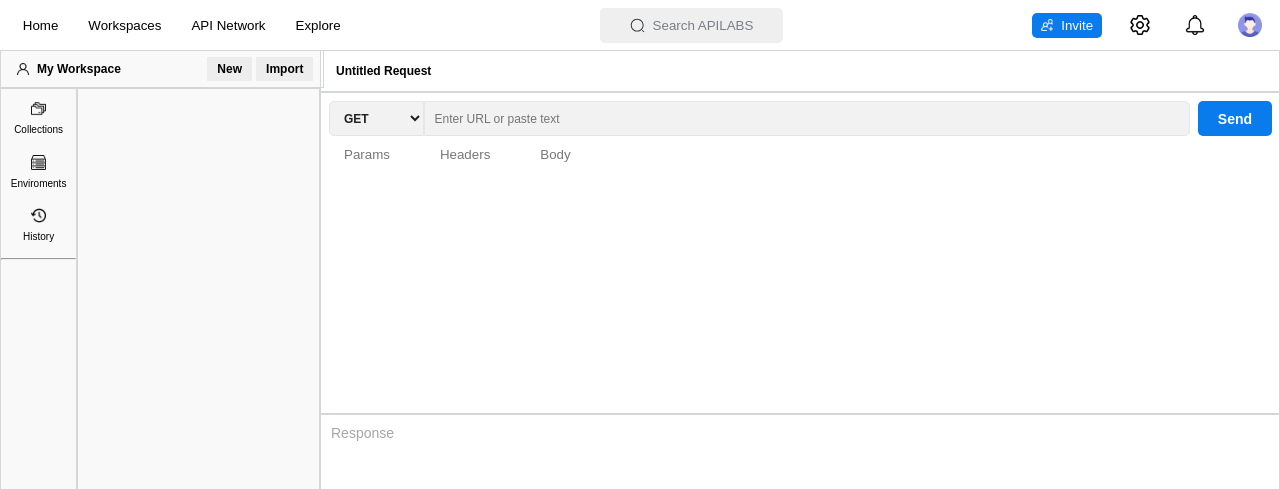
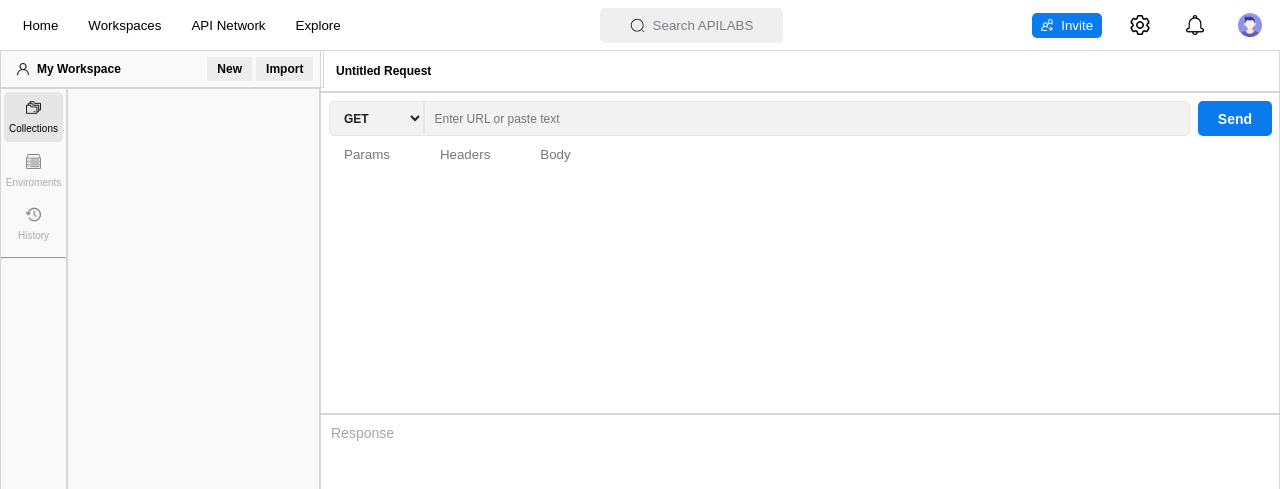
Before and after one commit to patel-anshuman/apilabs, a website: page Frontend/workspace.html in a window 1280 px wide. Both pictures are taken after a click on the button "Collections". Shown: the top 489 px of the page. Drawn offline with nearby package versions, Linux system fonts and the light colour scheme.

Commit message:
side pane

```diff
--- a/Frontend/styles/workspace.css
+++ b/Frontend/styles/workspace.css
@@ -109,6 +109,10 @@ nav {
     height: 24px;
 }
 
+#account-btn:hover + #account-window {
+    display: block;
+}
+
 #account-window {
 
     position: absolute;
@@ -122,7 +126,11 @@ nav {
     border-radius: 5px;
     border: none;
     padding: 10px;
-    display: none; /* Initially hide the account window */
+    display: none;
+}
+
+#account-window:hover {
+    display: block;
 }
 
 #account-window > img {
@@ -234,12 +242,12 @@ nav {
     border: 2px solid red;
 } */
 
-#side-pane-body-button {
-    width: 100px;
+.side-pane-body-button {
+    width: 65px;
     border: 1px solid #d5d6d6;
 }
 
-#side-pane-body-button > button {
+.side-pane-body-button > button {
     width: 90%;
     height: 50px;
     margin: 5%;
@@ -254,36 +262,58 @@ nav {
     flex-direction: column;
 }
 
-#side-pane-body-button>button:hover {
+.side-pane-tab.active {
+    background-color: #e6e6e6;
+}
+
+.side-pane-tab.active img {
+    opacity: 100%;
+}
+
+.side-pane-tab.active span {
+    color: black;
+}
+
+.side-pane-body-area.show {
+    display: block;
+}
+
+.side-pane-body-button>button:hover {
     background-color: #ededed;
 }
 
-#side-pane-body-button > button > img {
+.side-pane-body-button > button > img {
     width: 15px;
     height: auto;
+    opacity: 50%;
 }
 
-#side-pane-body-area {
+.side-pane-body-button > button > span {
+    color: #AAA;
+}
+
+.side-pane-body-area {
+    display: none;
     overflow-y: scroll;
     width: 100%;
     border: 1px solid #d5d6d6;
 }
 
-#side-pane-body-area::-webkit-scrollbar {
+.side-pane-body-area::-webkit-scrollbar {
     width: 8px;
 }
 
-#side-pane-body-area::-webkit-scrollbar-track {
+.side-pane-body-area::-webkit-scrollbar-track {
     background: #f1f1f1;
     /* Color of the track */
 }
 
-#side-pane-body-area::-webkit-scrollbar-thumb {
+.side-pane-body-area::-webkit-scrollbar-thumb {
     background: #888;
     /* Color of the thumb */
 }
 
-#side-pane-body-area::-webkit-scrollbar-thumb:hover {
+.side-pane-body-area::-webkit-scrollbar-thumb:hover {
     background: #555;
     /* Color of the thumb when hovering */
 }
@@ -291,7 +321,6 @@ nav {
 #work-pane>div {
     /* border: 1px solid red; */
     font-family: Arial, Helvetica, sans-serif;
-
 }
 
 #work-title {
--- a/Frontend/workspace.html
+++ b/Frontend/workspace.html
@@ -41,15 +41,14 @@
         <button id="account-btn">
           <img src="./images/navbar/account.png" alt="manage-accounts-icon" />
         </button>
+        <div id="account-window" class="show">
+            <img src="./images/navbar/account.png" />
+            <b><p id="user-name">user.name</p></b>
+            <p id="user-email">user@email.com</p>
+            <button>Sign Out</button>
+        </div>
       </div>
     </nav>
-
-    <div id="account-window" class="show">
-      <img src="./images/navbar/account.png" />
-      <b><p id="user-name">user.name</p></b>
-      <p id="user-email">user@email.com</p>
-      <button>Sign Out</button>
-    </div>
 
     <!------------------------------------ Workspace ------------------------------------------>
     <section id="workspace">
@@ -67,23 +66,29 @@
           </div>
         </div>
         <div id="side-pane-body">
-          <div id="side-pane-body-button">
-            <button>
+          <div class="side-pane-body-button">
+            <button class="side-pane-tab" id="collections-btn" onclick="openArea(event, 'area-1')">
               <img src="./images/workspace/collection.png" alt="" />
               <span>Collections</span>
             </button>
-            <button>
+            <button class="side-pane-tab" id="enviroments-btn" onclick="openArea(event, 'area-2')">
               <img src="./images/workspace/hosting.png" alt="" />
               <span>Enviroments</span>
             </button>
-            <button>
+            <button class="side-pane-tab" id="history-btn" onclick="openArea(event, 'area-3')">
               <img src="./images/workspace/history.png" alt="" />
               <span>History</span>
             </button>
             <hr />
           </div>
-          <div id="side-pane-body-area">
-            <!-- All requests data appended here by DOM -->
+          <div class="side-pane-body-area" id="area-1" for="collections-btn">
+            <!-- Collection data rendered here -->
+          </div>
+          <div class="side-pane-body-area" id="area-2" for="enviroments-btn">
+            <!-- Enviroments data rendered here -->
+          </div>
+          <div class="side-pane-body-area" id="area-3" for="history-btn">
+            <!-- History data rendered here -->
           </div>
         </div>
       </div>
@@ -100,32 +105,13 @@
               <option value="PATCH">PATCH</option>
               <option value="DELETE">DELETE</option>
             </select>
-            <input
-              type="url"
-              name="url"
-              id="url"
-              placeholder="Enter URL or paste text"
-            />
+            <input type="url" name="url" id="url" placeholder="Enter URL or paste text"/>
             <button id="send-btn">Send</button>
           </div>
           <div id="work-data">
-            <button
-              class="tab"
-              id="params-btn"
-              onclick="openTab(event, 'tab1')"
-            >
-              Params
-            </button>
-            <button
-              class="tab"
-              id="headers-btn"
-              onclick="openTab(event, 'tab2')"
-            >
-              Headers
-            </button>
-            <button class="tab" id="body-btn" onclick="openTab(event, 'tab3')">
-              Body
-            </button>
+            <button class="tab" id="params-btn" onclick="openTab(event, 'tab1')">Params</button>
+            <button class="tab" id="headers-btn" onclick="openTab(event, 'tab2')">Headers</button>
+            <button class="tab" id="body-btn" onclick="openTab(event, 'tab3')">Body</button>
           </div>
           <div id="tab1" class="tab-content" for="params-btn">
             <table>
@@ -334,6 +320,28 @@
     //     accountWindow.classList.toggle('hidden');
     // });
 
+    //Side pane: collections, enviroments, history
+    function openArea(evt, tabName) {
+      // Declare all variables
+      var i, tabcontent, tablinks;
+
+      // Get all elements with class="side-pane-body-area" and hide them
+      sidePaneBodyArea = document.getElementsByClassName("side-pane-body-area");
+      for (i = 0; i < sidePaneBodyArea.length; i++) {
+        sidePaneBodyArea[i].classList.remove("show");
+      }
+
+      // Get all elements with class="side-pane-tab" and remove the class "active"
+      sidePaneTabLinks = document.getElementsByClassName("side-pane-tab");
+      for (i = 0; i < sidePaneTabLinks.length; i++) {
+        sidePaneTabLinks[i].classList.remove("active");
+      }
+
+      // Show the current tab, and add an "active" class to the button that opened the tab
+      document.getElementById(tabName).classList.add("show");
+      evt.currentTarget.classList.add("active");
+    }
+
     // Input data tabs params, headers, body
     function openTab(evt, tabName) {
       // Declare all variables
```
